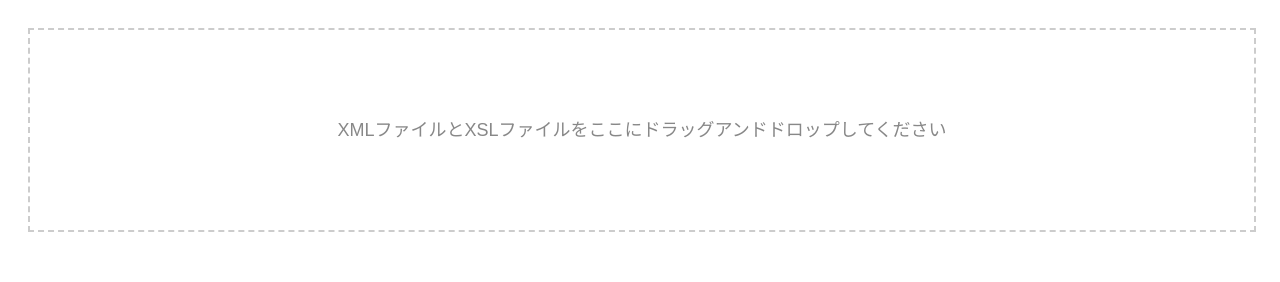
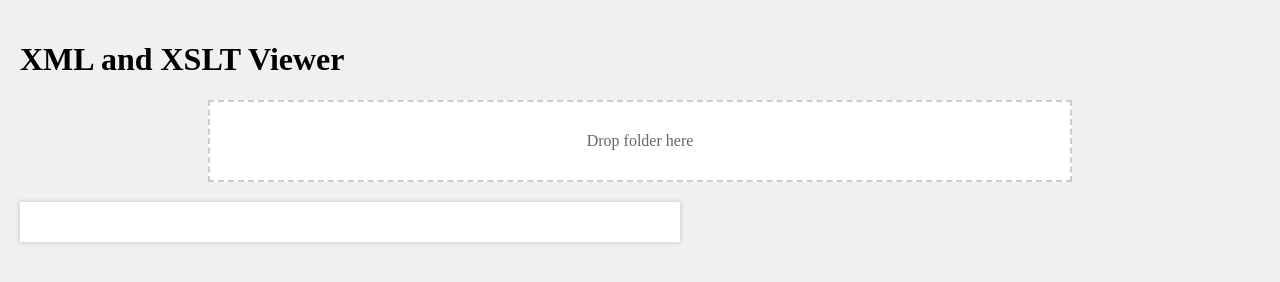
Before and after one commit to RyomaFrePra/XML_govgov_Viewer, a plain HTML site: page index.html in a window 1280 px wide. Drawn offline with Linux system fonts and the light colour scheme.

Commit message:
Update index.html
文字の折り返しが反映されるように修正。
また、印刷時にアプリの表示が出ないようにcssを追加

```diff
--- a/index.html
+++ b/index.html
@@ -1,32 +1,74 @@
 <!DOCTYPE html>
-<html lang="ja">
+<html lang="en">
 <head>
     <meta charset="UTF-8">
     <meta name="viewport" content="width=device-width, initial-scale=1.0">
     <title>XML and XSLT Viewer</title>
     <style>
+        /* 全体の背景 */
         body {
-            font-family: Arial, sans-serif;
+            margin: 0;
             padding: 20px;
+            background-color: #f0f0f0; /* 背景グレー */
         }
-        #drop-area {
-            width: 100%;
-            height: 200px;
-            border: 2px dashed #cccccc;
+
+        /* ファイルドロップエリア */
+        #drop_zone {
+            border: 2px dashed #ccc;
+            width: 90%;
+            max-width: 800px;
+            padding: 30px;
             text-align: center;
-            line-height: 200px;
-            font-size: 18px;
-            color: #888;
-            margin-bottom: 20px;
+            color: #666;
+            margin: 0 auto 20px auto;
+            background-color: #fff;
+        }
+
+        /* コンテンツ表示エリア */
+        #content {
+            /* 1. サイズを固定しない（A4やA3などのサイズはXSLT側に任せる） */
+            width: auto;
+            height: auto;
+
+            /* 2. 画面より大きい（A3など）場合はスクロールバーを出す */
+            overflow: auto;
+
+            /* 3. 見やすくするために白背景と余白を設定 */
+            background-color: white;
+            padding: 20px;
+            box-shadow: 0 0 5px rgba(0,0,0,0.2);
+
+            /* 4. 中央に配置せず、左詰めで自然に表示（変な余白防止） */
+            display: inline-block;
+            min-width: 50%; /* 小さすぎないように */
+        }
+
+        /* --- 重要な修正：レイアウトを壊さずに改行だけさせる設定 --- */
+
+        /* 既存のテーブル幅を勝手に100%にしない */
+        #content table {
+            /* width: 100%;  <-- これを削除（XSLTの指定幅を優先） */
+            border-collapse: collapse; /* 枠線の隙間をなくす */
+        }
+
+        /* 文字の折り返し設定 */
+        #content td, #content th, #content div, #content p {
+            word-break: break-all;      /* 強制的に改行 */
+            overflow-wrap: break-word;  /* 枠からあふれる場合は改行 */
+            white-space: normal;        /* 改行禁止(nowrap)を解除 */
+        }
+        @media print {
+            /* 印刷時はドロップエリアや背景色を消す */
+            #drop_zone { display: none; }
+            body { background-color: white; padding: 0; }
+            #content { box-shadow: none; margin: 0; padding: 0; }
         }
     </style>
 </head>
 <body>
-    <div id="drop-area">
-        XMLファイルとXSLファイルをここにドラッグアンドドロップしてください
-    </div>
-    <div id="result"></div>
-
-    <script src="script.js"></script>  <!-- JavaScriptを外部ファイルとして読み込む -->
+    <h1>XML and XSLT Viewer</h1>
+    <div id="drop_zone">Drop folder here</div>
+    <div id="content"></div>
+    <script src="script.js"></script>
 </body>
 </html>
```
